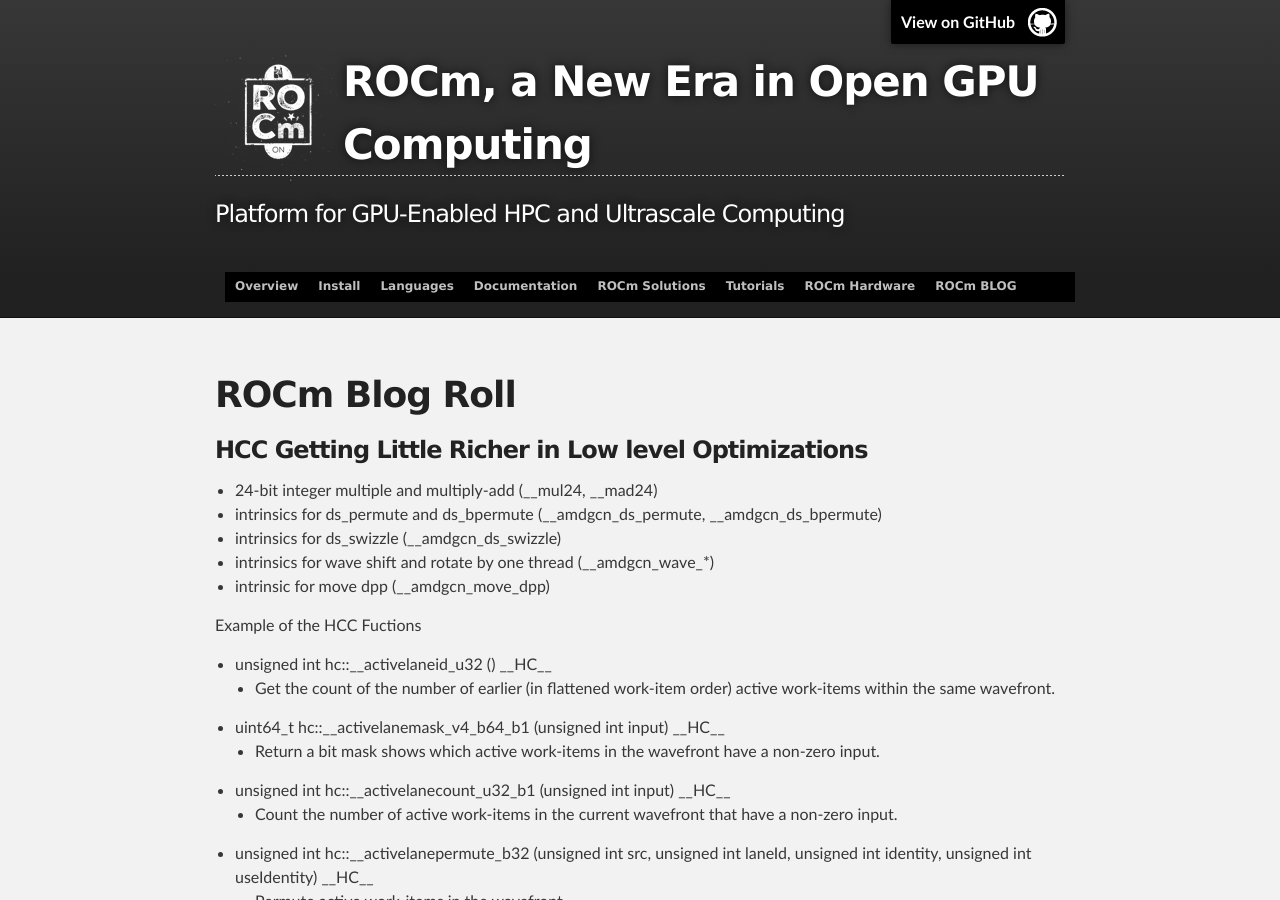
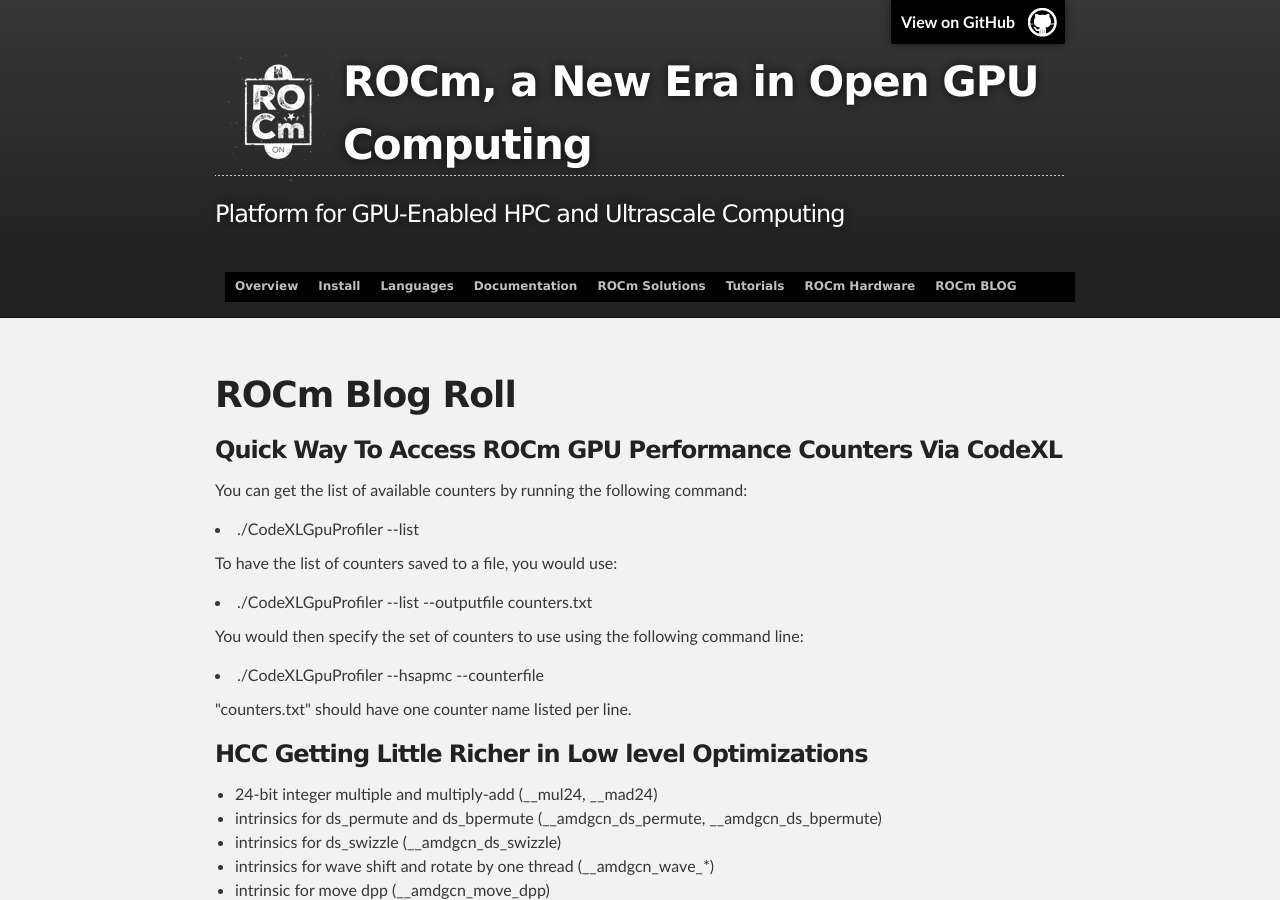
Before and after one commit to ROCm/ROCm.github.io, a Jekyll site: the page blog.html, which Jekyll copies as it is, in a window 1280 px wide and 900 px high. Built offline with Jekyll 4.4.1, drawn with Linux system fonts in a browser that asks for light colours.

Commit message:
Update blog.html

```diff
--- a/blog.html
+++ b/blog.html
@@ -59,6 +59,23 @@
     <div id="main_content_wrap" class="outer">
       <section id="main_content" class="inner">
 <h1 id="ROCm-Blog">ROCm Blog Roll</h1>
+
+<h3>Quick Way To Access ROCm GPU Performance Counters Via CodeXL</h3>
+<p>You can get the list of available counters by running the following command:</p>
+
+<li>./CodeXLGpuProfiler --list</li>
+
+<p>To have the list of counters saved to a file, you would use:</p>
+
+<li>./CodeXLGpuProfiler --list --outputfile counters.txt</li>
+
+<p>You would then specify the set of counters to use using the following command line:</p>
+
+<li>./CodeXLGpuProfiler --hsapmc --counterfile</li>
+
+<p>"counters.txt" should have one counter name listed per line.</p>
+
+
 <h3>HCC Getting Little Richer in Low level Optimizations</h3>
 <ul>
 <li> 24-bit integer multiple and multiply-add (__mul24, __mad24)</li>
```
